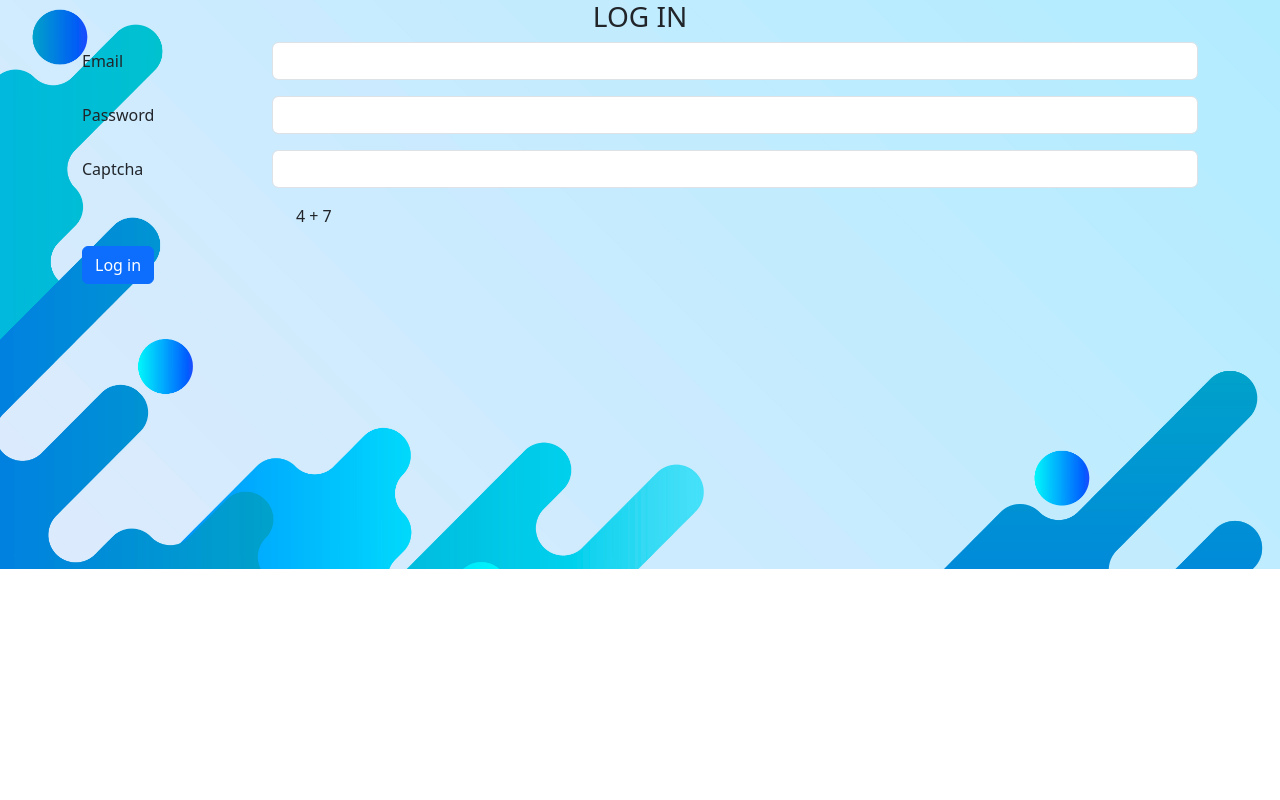
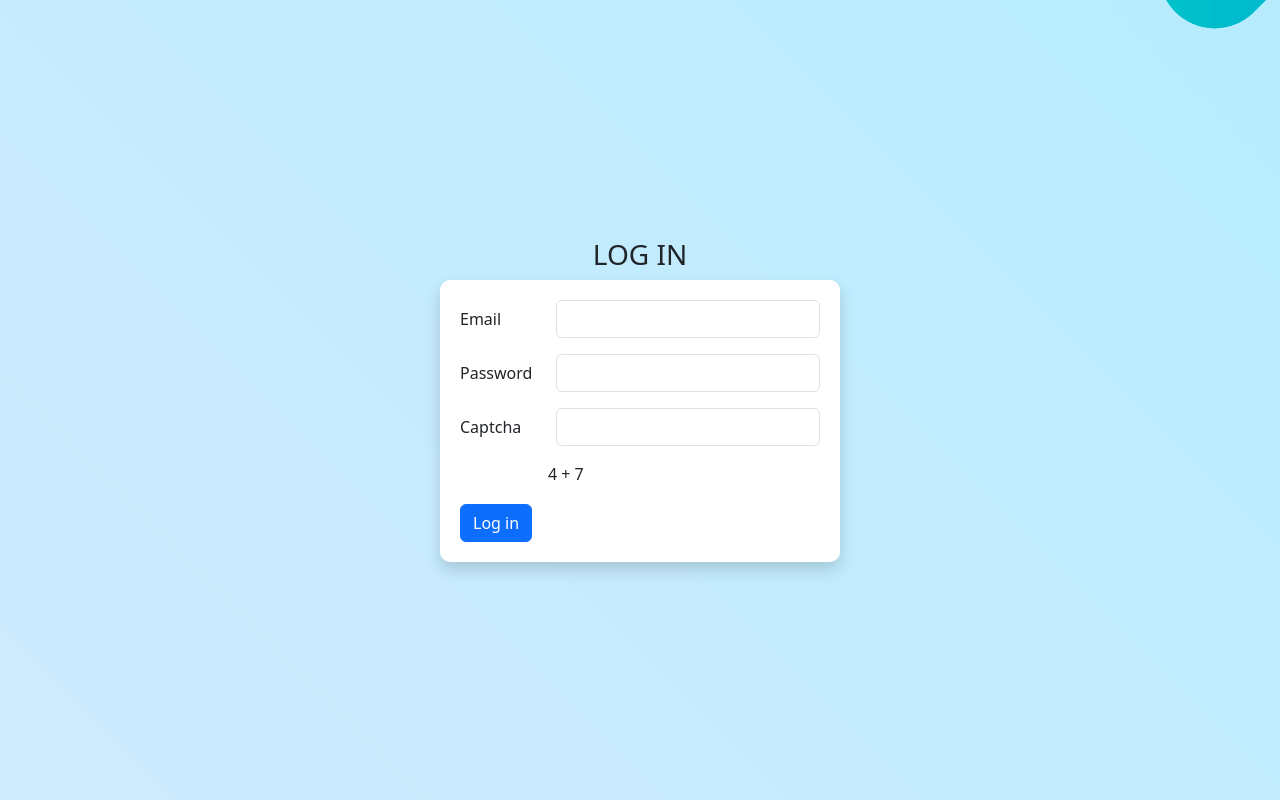
Before and after one commit to aszahra/travel2, a plain HTML site: page index.html in a window 1280 px wide. Drawn offline with nearby package versions, Linux system fonts and the light colour scheme.

Commit message:
Update index.html

```diff
--- a/index.html
+++ b/index.html
@@ -1,59 +1,70 @@
 <!DOCTYPE html>
 <html lang="en">
+
 <head>
     <meta charset="utf-8" />
     <meta name="viewport" content="width=device-width, initial-scale=1" />
     <title>Travel</title>
-    <link
-      href="https://cdn.jsdelivr.net/npm/bootstrap@5.3.3/dist/css/bootstrap.min.css"
-      rel="stylesheet"
-      integrity="sha384-QWTKZyjpPEjISv5WaRU9OFeRpok6YctnYmDr5pNlyT2bRjXh0JMhjY6hW+ALEwIH"
-      crossorigin="anonymous"
-    />
+    <link href="https://cdn.jsdelivr.net/npm/bootstrap@5.3.3/dist/css/bootstrap.min.css" rel="stylesheet"
+        integrity="sha384-QWTKZyjpPEjISv5WaRU9OFeRpok6YctnYmDr5pNlyT2bRjXh0JMhjY6hW+ALEwIH" crossorigin="anonymous" />
     <style>
         body {
             background-image: url("background.jpg");
             background-position: center;
             background-repeat: no-repeat;
-        background-size: cover;
+            background-size: 2600px;
         }
-      .kolomLogin {
-        /* display: flex; */
-        justify-content: center;
+
+        /* .container {
+            display: grid;
+            padding: 25px 50px 75px;
+            place-items: top;
+            height: 100vh;
+        } */
+
+        .shadow {
+            /* margin-top: 100px; */
+            /* margin-bottom: 100px;
+            margin-right: 150px;
+            margin-left: 80px; */
+            /* box-shadow: 10px 10px 5px lightblue; */
+        }
+
+        form {
+            /* margin: 0px 10px 10px 10px; */
+            /* padding: 0px 100px 10px 100px; */
+            /* width: 400px; */
+            /* padding: 10px; */
         }
     </style>
-    <script
-      src="https://code.jquery.com/jquery-3.7.1.js"
-      integrity="sha256-eKhayi8LEQwp4NKxN+CfCh+3qOVUtJn3QNZ0TciWLP4="
-      crossorigin="anonymous"
-    ></script>
+    <script src="https://code.jquery.com/jquery-3.7.1.js"
+        integrity="sha256-eKhayi8LEQwp4NKxN+CfCh+3qOVUtJn3QNZ0TciWLP4=" crossorigin="anonymous"></script>
 </head>
+
 <body>
+    <div style="height: 100vh; display: flex; justify-content: center; align-items: center;">
+        <div class="container">
+            <!-- <div class="shadow" style="padding-top: 50px; padding-bottom: 10px;"> -->
             <div>
                 <h3 align="center" font-weight: bold>LOG IN</h3>
-    </div>
-    <div class="container">
-      <div class="kolomLogin">
-        <form>
+                <form class="shadow"
+                    style="padding: 20px; border-radius: 10px; max-width: 400px; margin: 0 auto; background-color: #ffffff;">
                     <div class="row mb-3">
-            <label for="inputEmail3" class="col-sm-2 col-form-label">Email</label>
-            <div class="col-sm-10">
+                        <label for="inputEmail3" class="col-sm-3 col-form-label">Email</label>
+                        <div class="col-sm-9">
                             <input type="email" class="form-control" id="inputEmail" />
                         </div>
                     </div>
                     <div class="row mb-3">
-            <label for="inputPassword3" class="col-sm-2 col-form-label"
-              >Password</label
-            >
-            <div class="col-sm-10">
+                        <label for="inputPassword3" class="col-sm-3 col-form-label">Password</label>
+                        <div class="col-sm-9">
                             <input type="password" class="form-control" id="inputPassword" />
+                            <!-- <input type="checkbox" onclick="myFunction()">Show Password -->
                         </div>
                     </div>
                     <div class="row mb-3">
-            <label for="inputCaptcha3" class="col-sm-2 col-form-label"
-              >Captcha</label
-            >
-            <div class="col-sm-10">
+                        <label for="inputCaptcha3" class="col-sm-3 col-form-label">Captcha</label>
+                        <div class="col-sm-9">
                             <input type="text" class="form-control" id="inputCaptcha" />
                         </div>
                     </div>
@@ -74,6 +85,8 @@
                         Log in
                     </button>
                 </form>
+            </div>
+            <!-- </div> -->
         </div>
     </div>
     <script>
@@ -101,7 +114,7 @@
                     if (dbemail == email && dbpass == pass) {
                         if (eval(captcha) == captcha2) {
                             $(document).ready(function cv() {
-                  window.location.href = "file:///C:/Aisyah%20Siti%20Zahra%20MI23A/Webfun/UTS_CV-main/index.html";
+                                window.location.href = "https://aszahra.github.io/UTS_CV/";
                             });
                         } else {
                             alert("Ups! Captcha Salah");
@@ -110,17 +123,21 @@
                         alert("Email atau Password Salah");
                     }
                 });
+
+            var x = $("#inputPassword");
+            if (x.type === "password") {
+                x.type = "text";
+            } else {
+                x.type = "password";
+            }
         });
     </script>
-    <script
-      src="https://cdn.jsdelivr.net/npm/@popperjs/core@2.11.8/dist/umd/popper.min.js"
+    <script src="https://cdn.jsdelivr.net/npm/@popperjs/core@2.11.8/dist/umd/popper.min.js"
         integrity="sha384-I7E8VVD/ismYTF4hNIPjVp/Zjvgyol6VFvRkX/vR+Vc4jQkC+hVqc2pM8ODewa9r"
-      crossorigin="anonymous"
-    ></script>
-    <script
-      src="https://cdn.jsdelivr.net/npm/bootstrap@5.3.3/dist/js/bootstrap.min.js"
+        crossorigin="anonymous"></script>
+    <script src="https://cdn.jsdelivr.net/npm/bootstrap@5.3.3/dist/js/bootstrap.min.js"
         integrity="sha384-0pUGZvbkm6XF6gxjEnlmuGrJXVbNuzT9qBBavbLwCsOGabYfZo0T0to5eqruptLy"
-      crossorigin="anonymous"
-    ></script>
+        crossorigin="anonymous"></script>
 </body>
+
 </html>
```
Lines whose indentation alone changed are shown as unchanged.
